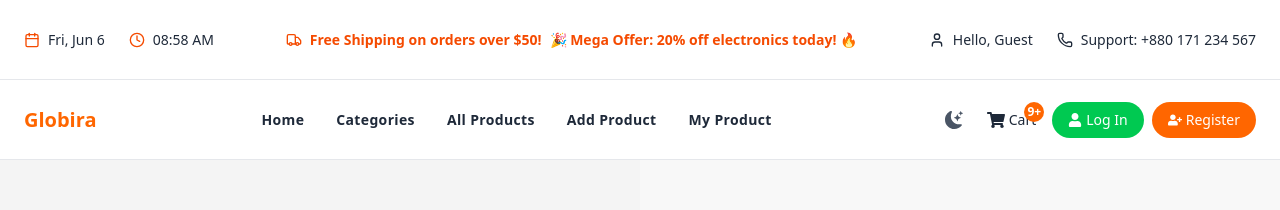
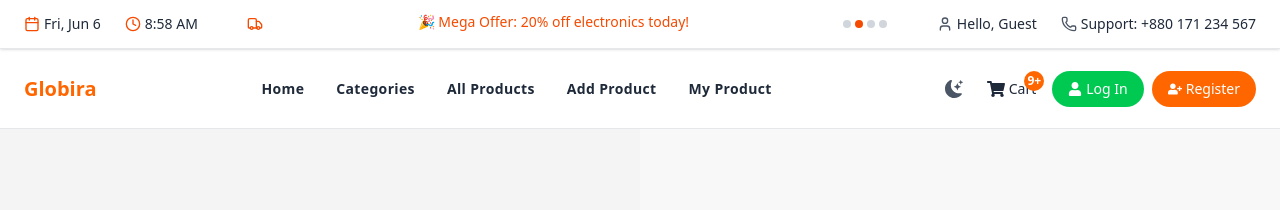
Before and after one commit to CodesWithRakib/globira-client-side, a React (Vite) app: page /login in a window 1280 px wide. Shown: the top 210 px of the page. Built offline with nearby package versions, Linux system fonts and the light colour scheme; no server answers.

Commit message:
topbar updated with datefns and fully responsive added

```diff
--- a/package.json
+++ b/package.json
@@ -24,6 +24,7 @@
     "react-rating": "^2.0.5",
     "react-rating-stars-component": "^2.2.0",
     "react-router": "^7.6.1",
+    "react-tooltip": "^5.29.1",
     "sweetalert2": "^11.22.0",
     "swiper": "^11.2.8",
     "tailwindcss": "^4.1.8"
--- a/src/components/MainNav.jsx
+++ b/src/components/MainNav.jsx
@@ -35,7 +35,7 @@ const MainNav = () => {
   }, [theme]);
 
   return (
-    <div className="navbar sticky top-0 z-50 bg-white dark:bg-gray-900 text-gray-800 dark:text-gray-200 border-b border-gray-200 dark:border-gray-700 h-[80px] px-4 sm:px-6 flex items-center justify-between py-0">
+    <div className="navbar sticky top-0 z-40 bg-white dark:bg-gray-900 text-gray-800 dark:text-gray-200 border-b border-gray-200 dark:border-gray-700 h-[80px] px-4 sm:px-6 flex items-center justify-between py-0">
       {/* Left Side - Logo & Mobile Menu */}
       <div className="flex items-center gap-2">
         <div className="dropdown flex sm:hidden">
--- a/src/components/TopBar.jsx
+++ b/src/components/TopBar.jsx
@@ -7,60 +7,136 @@ import {
 } from "lucide-react";
 import React, { useEffect, useState } from "react";
 import useAuth from "../hooks/useAuth";
+import { Tooltip } from "react-tooltip";
+import "react-tooltip/dist/react-tooltip.css";
+import { format, formatDistanceToNow } from "date-fns";
 
 const TopBar = () => {
   const [now, setNow] = useState(new Date());
+  const [currentOfferIndex, setCurrentOfferIndex] = useState(0);
+  const { user } = useAuth();
 
-  const { user } = useAuth();
+  // Offers to cycle through
+  const offers = [
+    "🚚 Free Shipping on orders over $50!",
+    "🎉 Mega Offer: 20% off electronics today!",
+    "🔥 Hot Deal: Buy 2 Get 1 Free on selected items",
+    "💳 Special: 10% cashback with credit card payment",
+  ];
+
+  // Update time every second
   useEffect(() => {
     const timer = setInterval(() => setNow(new Date()), 1000);
     return () => clearInterval(timer);
   }, []);
 
-  const todayDate = now.toLocaleDateString("en-US", {
-    weekday: "short",
-    month: "short",
-    day: "numeric",
-  });
+  // Cycle through offers every 5 seconds
+  useEffect(() => {
+    const offerTimer = setInterval(() => {
+      setCurrentOfferIndex((prev) => (prev + 1) % offers.length);
+    }, 5000);
+    return () => clearInterval(offerTimer);
+  }, [offers.length]);
 
-  const currentTime = now.toLocaleTimeString("en-US", {
-    hour12: true,
-    hour: "2-digit",
-    minute: "2-digit",
-  });
+  // Format date using date-fns
+  const todayDate = format(now, "EEE, MMM d");
+
+  // Format time using date-fns
+  const currentTime = format(now, "h:mm a");
 
   return (
-    <div className="bg-white dark:bg-gray-900 text-gray-800 dark:text-gray-200 text-xs md:text-sm py-2 px-6 flex justify-between items-center select-none shadow-sm border-b border-gray-200 dark:border-gray-700 h-[80px]">
+    <div className="bg-white dark:bg-gray-900 text-gray-800 dark:text-gray-200 text-xs md:text-sm py-2 px-4 md:px-6 flex flex-wrap justify-between items-center select-none shadow-sm border-b border-gray-200 dark:border-gray-700 relative z-50">
       {/* Left section: Date & Time */}
-      <div className="flex items-center gap-2">
-        <CalendarIcon className="w-4 h-4 text-orange-600 dark:text-orange-400" />
-        <span>{todayDate}</span>
-        <ClockIcon className="w-4 h-4 text-orange-600 dark:text-orange-400 ml-4" />
-        <span>{currentTime}</span>
+      <div className="flex items-center gap-2 py-1">
+        <div className="flex items-center gap-1">
+          <CalendarIcon
+            className="w-4 h-4 text-orange-600 dark:text-orange-400"
+            data-tooltip-id="date-tooltip"
+            data-tooltip-content={`Today is ${format(now, "EEEE, MMMM do")}`}
+          />
+          <span>{todayDate}</span>
+        </div>
+        <div className="flex items-center gap-1 ml-3 md:ml-4">
+          <ClockIcon
+            className="w-4 h-4 text-orange-600 dark:text-orange-400"
+            data-tooltip-id="time-tooltip"
+            data-tooltip-content={`Updated ${formatDistanceToNow(now)} ago`}
+          />
+          <span>{currentTime}</span>
+        </div>
       </div>
 
       {/* Middle section: Offers */}
-      <div className="hidden sm:flex items-center gap-2 font-semibold text-orange-600 dark:text-orange-400">
-        <TruckIcon className="w-4 h-4" />
-        <span>Free Shipping on orders over $50!</span>
-        <span>🎉 Mega Offer: 20% off electronics today! 🔥</span>
+      <div className="hidden sm:flex items-center justify-center flex-1 px-4 py-1 max-w-2xl mx-2">
+        <div className="relative w-full flex items-center justify-center">
+          <TruckIcon className="w-4 h-4 text-orange-600 dark:text-orange-400 mr-2 flex-shrink-0" />
+
+          <div className="relative w-full overflow-hidden h-6">
+            <div
+              className="absolute top-0 left-0 w-full flex transition-transform duration-500 ease-in-out"
+              style={{ transform: `translateX(-${currentOfferIndex * 100}%)` }}
+            >
+              {offers.map((offer, index) => (
+                <div
+                  key={index}
+                  className="flex-shrink-0 w-full text-center font-medium text-orange-600 dark:text-orange-400 px-4"
+                >
+                  {offer}
+                </div>
+              ))}
+            </div>
+          </div>
+
+          <div className="flex ml-2 space-x-1">
+            {offers.map((_, index) => (
+              <button
+                key={index}
+                onClick={() => setCurrentOfferIndex(index)}
+                className={`w-2 h-2 rounded-full transition-colors ${
+                  index === currentOfferIndex
+                    ? "bg-orange-600 dark:bg-orange-400"
+                    : "bg-gray-300 dark:bg-gray-600"
+                }`}
+                aria-label={`Go to offer ${index + 1}`}
+              />
+            ))}
+          </div>
+        </div>
       </div>
 
       {/* Right section: User & Support */}
-      <div className="flex items-center gap-6">
-        <div className="flex items-center gap-2">
-          <UserIcon className="w-4 h-4 cursor-pointer hover:text-orange-500 dark:hover:text-orange-300" />
-          <span className="cursor-pointer hover:text-orange-500 dark:hover:text-orange-300">
-            Hello, {user?.displayName ? user.displayName : "Guest"}
+      <div className="flex items-center gap-4 md:gap-6 py-1">
+        <div
+          className="flex items-center gap-1 group cursor-pointer"
+          data-tooltip-id="user-tooltip"
+          data-tooltip-content={user ? "View profile" : "Login or register"}
+        >
+          <UserIcon className="w-4 h-4 text-gray-600 dark:text-gray-300 group-hover:text-orange-500 dark:group-hover:text-orange-300 transition-colors" />
+          <span className="group-hover:text-orange-500 dark:group-hover:text-orange-300 transition-colors">
+            Hello,{" "}
+            {user?.displayName ? user.displayName.split(" ")[0] : "Guest"}
           </span>
         </div>
-        <div className="flex items-center gap-2">
-          <PhoneIcon className="w-4 h-4 cursor-pointer hover:text-orange-500 dark:hover:text-orange-300" />
-          <span className="cursor-pointer hover:text-orange-500 dark:hover:text-orange-300">
+        <div
+          className="flex items-center gap-1 group cursor-pointer"
+          data-tooltip-id="support-tooltip"
+          data-tooltip-content="Contact support"
+        >
+          <PhoneIcon className="w-4 h-4 text-gray-600 dark:text-gray-300 group-hover:text-orange-500 dark:group-hover:text-orange-300 transition-colors" />
+          <span className="hidden md:inline group-hover:text-orange-500 dark:group-hover:text-orange-300 transition-colors">
             Support: +880 171 234 567
+          </span>
+          <span className="md:hidden group-hover:text-orange-500 dark:group-hover:text-orange-300 transition-colors">
+            Support
           </span>
         </div>
       </div>
+
+      {/* Tooltips */}
+      <Tooltip id="date-tooltip" place="bottom" className="!text-xs" />
+      <Tooltip id="time-tooltip" place="bottom" className="!text-xs" />
+      <Tooltip id="user-tooltip" place="bottom" className="!text-xs" />
+      <Tooltip id="support-tooltip" place="bottom" className="!text-xs" />
     </div>
   );
 };
```
Also changed, not shown: 1 other file (tests, documents, lock files or other folders).
